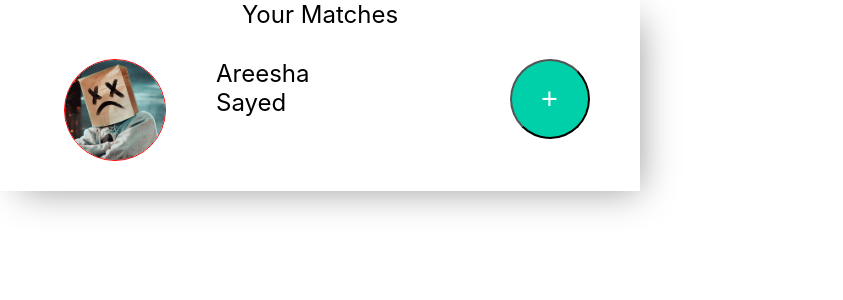
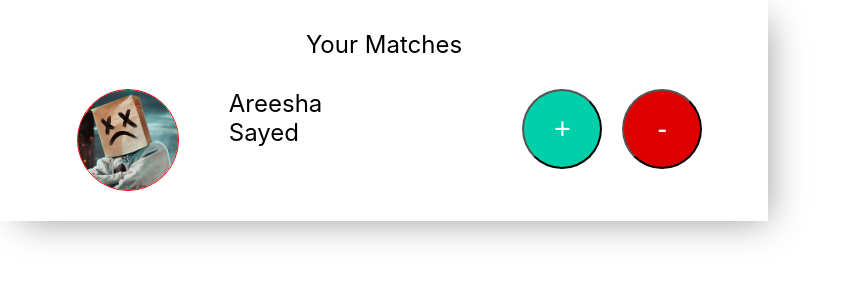
Before and after one commit to ShaSha-Codes/coc, a React (Create React App) app in the folder my-app/: page /matches in a window 1280 px wide. Shown: the top 300 px of the page, without its empty margins (0-843 px from the left). Built offline with nearby package versions, Linux system fonts and the light colour scheme; no server answers.

Commit message:
Merge Changes

```diff
--- a/my-app/src/App.css
+++ b/my-app/src/App.css
@@ -60,13 +60,14 @@
   -webkit-box-shadow: 10px 10px 36px -11px rgba(150, 150, 150, 1);
   -moz-box-shadow: 10px 10px 36px -11px rgba(150, 150, 150, 1);
   box-shadow: 10px 10px 36px -11px rgba(150, 150, 150, 1);
-  height: 70%;
-  width: 50%;
+  height: 100%;
+  width: 60%;
   display: flex;
   justify-content: center;
   align-items: center;
   font-size: x-large;
   flex-direction: column;
+
 }
 
 .matches-textbox {
@@ -74,7 +75,7 @@
   width: 80%;
   height: 80%;
   padding: 30px;
-  overflow-y: scroll;
+  /* overflow-y: scroll; */
   display: flex;
 
 }
--- a/my-app/src/components/JS/Matches.js
+++ b/my-app/src/components/JS/Matches.js
@@ -1,11 +1,24 @@
 import React from "react";
 import profile from '../../assets/profile.jpg'
+import { useSelector } from 'react-redux'
+import { selectUserdata } from '../../feature/navSlice'
+
+
 const Matches = () => {
+
+  const userValue = useSelector(selectUserdata)
+  const [requests, setRequests] = React.useState([])
+  React.useEffect(() => {
+    if (userValue) {
+      setRequests(userValue.requests)
+    }
+    console.log(requests)
+  })
   return (
 
 
       <div className="matches-container">
-         <span>Your Matches</span>
+         <span style={{marginTop:'30px'}}>Your Matches</span>
         <div className="matches-textbox">
 
           <div className="row">
@@ -19,6 +32,9 @@ const Matches = () => {
               <button className="reject">-</button>
             </div>
           </div>
+
+
+
         </div>
       </div>
 
--- a/my-app/src/pages/Profile.js
+++ b/my-app/src/pages/Profile.js
@@ -71,7 +71,7 @@ function Profile() {
                 </div>
             </Tilt>
             <Matches />
-            <Button onClick={() => navigation("/selection")} variant="contained" endIcon={<SendIcon />}>
+            <Button sx={{marginTop:'30px'}} onClick={() => navigation("/selection")} variant="contained" endIcon={<SendIcon />}>
                 Find a Match
             </Button>
 
```
